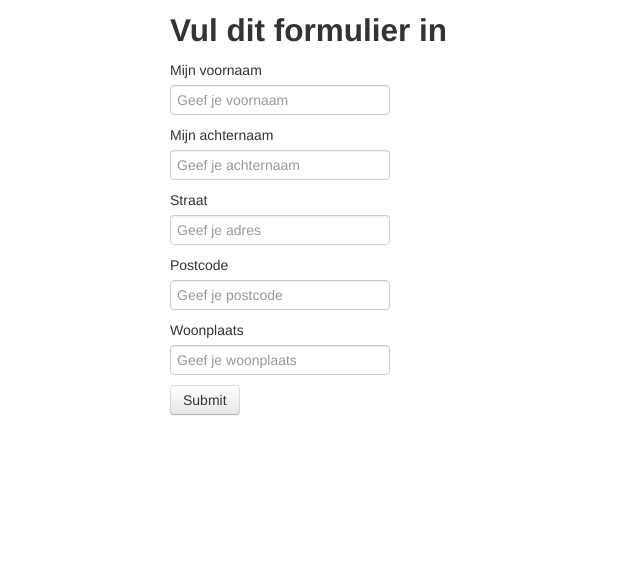
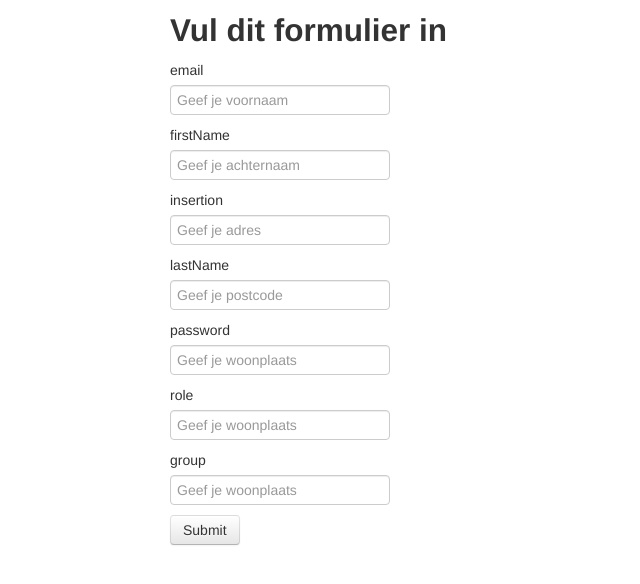
Before and after one commit to peltos/IJvaardigheden, a PHP site: page / in a window 1280 px wide. Shown: the top 584 px of the page, without its empty margins (0-640 px from the left). Run offline with PHP 8.4, Linux system fonts and the light colour scheme.

Commit message:
Database connectie + formulier

```diff
--- a/app/controller/controller_formulier.php
+++ b/app/controller/controller_formulier.php
@@ -14,7 +14,8 @@ class PostsController {
         // print_r($post); // debug
 
         //TODO check POST
-        return $this->model->writePost($post['fname'], $post['lname'], $post['address'], $post['zipcode'], $post['city']);
+        return $this->model->writePost($post['email'], $post['firstName'], $post['insertion'], $post['lastName'], $post['password'], $post['role'], $post['schoolGroup']);
+
     }
 
     public function index() {
--- a/app/model/model_formulier.php
+++ b/app/model/model_formulier.php
@@ -9,7 +9,7 @@
 /**
  * Description of writeForm
  *
- * @author pieterleek
+ * @author IJB06
  */
 class ModelFormulier {
 
@@ -19,13 +19,15 @@ class ModelFormulier {
         $this->database = new DatabasePDO();
     }
 
-    public function writePost($firstName, $lastName, $address, $zipcode, $city) {
-        $this->database->query('INSERT INTO guestForm (firstname, lastname, address, zipcode, city) VALUES (:fname, :lname, :address, :zip, :city)');
-        $this->database->bind(':fname', $firstName);
-        $this->database->bind(':lname', $lastName);
-        $this->database->bind(':address', $address);
-        $this->database->bind(':zip', $zipcode);
-        $this->database->bind(':city', $city);
+    public function writePost($email, $firstName, $insertion, $lastName, $password, $role, $schoolGroup) {
+        $this->database->query('INSERT INTO user (email, firstName, insertion, lastName, password, role, schoolGroup) VALUES (:email, :firstName, :insertion, :lastName, :password, :role, :schoolGroup)');
+        $this->database->bind(':email', $email);
+        $this->database->bind(':firstName', $firstName);
+        $this->database->bind(':insertion', $insertion);
+        $this->database->bind(':lastName', $lastName);
+        $this->database->bind(':password', $password);
+        $this->database->bind(':role', $role);
+        $this->database->bind(':schoolGroup', $schoolGroup);
         if ($this->database->execute()) {
             return true;
         } else {
--- a/config/config.php
+++ b/config/config.php
@@ -1,13 +1,12 @@
 <?php
 
 /**
- * PHP example for PAD students.
  *
- * @author Pieter Leek <p.d.leek@hva.nl>
+ * @author IJB06
  *
  */
 //Constants to connect with the database
 define('DB_USERNAME', 'root');
-define('DB_PASSWORD', 'admin'); // verander dit
-define('DB_HOST', 'localhost');
-define('DB_NAME', 'phpSample');
+define('DB_PASSWORD', 'kGjMtEO06BPiu2u4'); // verander dit
+define('DB_HOST', 'ronpelt.synology.me');
+define('DB_NAME', 'PAD-app');
--- a/view/formulier.php
+++ b/view/formulier.php
@@ -12,25 +12,32 @@
             <h2>Vul dit formulier in</h2>
             <form method="post">
                 <div class="form-group">
-                    <label for="fname">Mijn voornaam</label>
-                    <input type="text" class="form-control" id="fname" name="fname" placeholder="Geef je voornaam">
+                    <label for="email">email</label>
+                    <input type="text" class="form-control" id="email" name="email" placeholder="Geef je voornaam">
                 </div>
                 <div class="form-group">
-                    <label for="lname">Mijn achternaam</label>
-                    <input type="text" class="form-control" id="lname" name="lname" placeholder="Geef je achternaam">
+                    <label for="firstName">firstName</label>
+                    <input type="text" class="form-control" id="firstName" name="firstName" placeholder="Geef je achternaam">
                 </div>
                 <div class="form-group">
-                    <label for="address">Straat</label>
-                    <input type="text" class="form-control" id="address" name="address" placeholder="Geef je adres">
+                    <label for="insertion">insertion</label>
+                    <input type="text" class="form-control" id="insertion" name="insertion" placeholder="Geef je adres">
                 </div>
                 <div class="form-group">
-                    <label for="zipcode">Postcode</label>
-                    <input type="text" class="form-control" id="zipcode" name="zipcode" placeholder="Geef je postcode">
+                    <label for="lastName">lastName</label>
+                    <input type="text" class="form-control" id="lastName" name="lastName" placeholder="Geef je postcode">
                 </div>
-
                 <div class="form-group">
-                    <label for="city">Woonplaats</label>
-                    <input type="text" class="form-control" id="city" name="city" placeholder="Geef je woonplaats">
+                    <label for="password">password</label>
+                    <input type="password" class="form-control" id="password" name="password" placeholder="Geef je woonplaats">
+                </div>
+                <div class="form-group">
+                    <label for="role">role</label>
+                    <input type="text" class="form-control" id="role" name="role" placeholder="Geef je woonplaats">
+                </div>
+                <div class="form-group">
+                    <label for="schoolGroup">group</label>
+                    <input type="text" class="form-control" id="schoolGroup" name="schoolGroup" placeholder="Geef je woonplaats">
                 </div>
 
                 <button type="submit" class="btn btn-default">Submit</button>
```
Also changed, not shown: nbproject/private/private.xml (+1 -6 lines), README.md (deleted).
